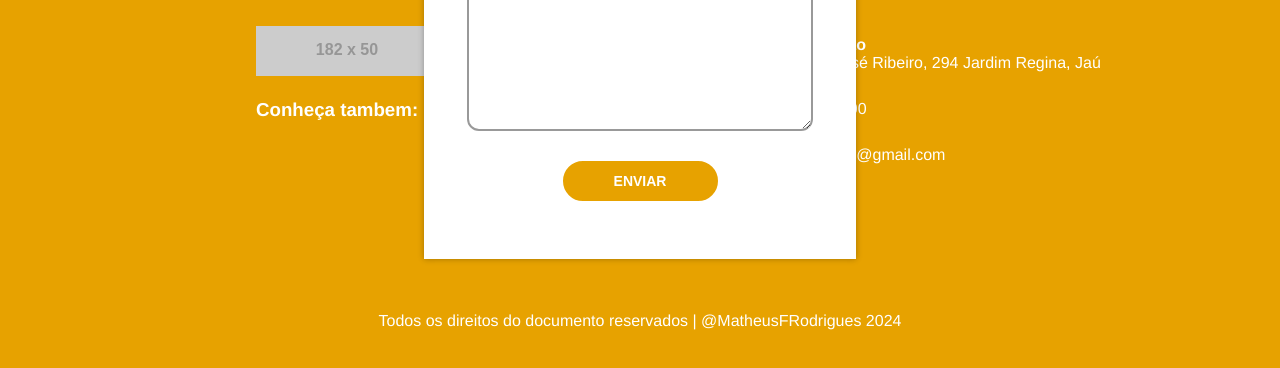
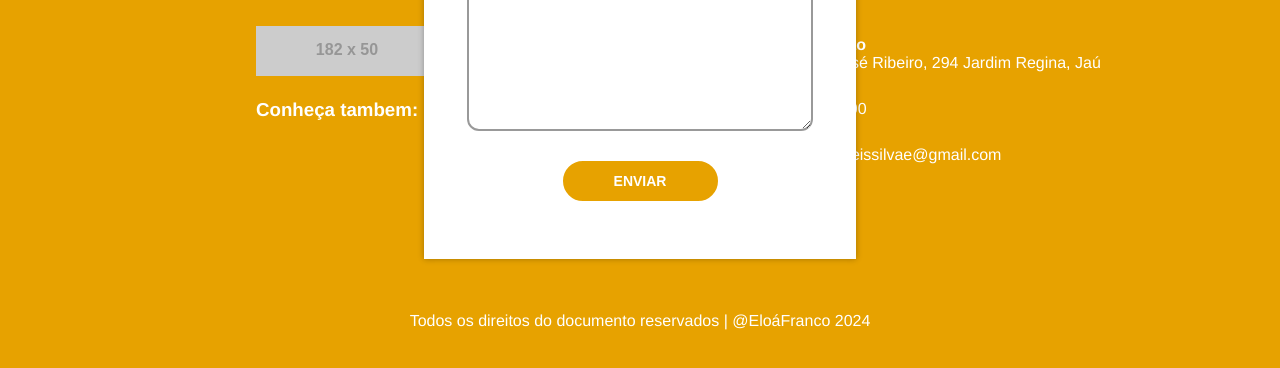
Before and after one commit to eloasenai/Pizzaria, a plain HTML site: page index.html in a window 1280 px wide. Shown: the part 2944-3312 px from the top of the page. Drawn offline with nearby package versions, Linux system fonts and the light colour scheme; placeholder pictures from the web are drawn by us.

Commit message:
pizzaria

```diff
--- a/index.html
+++ b/index.html
@@ -165,11 +165,11 @@
             <h4>Contato</h4>
             <p><small>14</small>3602-8600</p>
             <h4>Email</h4>
-            <p>math2306.r@gmail.com</p>
+            <p>francodosreissilvae@gmail.com</p>
           </div>
         </div>
         <div id="copyright">
-          Todos os direitos do documento reservados | @MatheusFRodrigues
+          Todos os direitos do documento reservados | @EloáFranco
           <script>
             document.write(new Date().getFullYear());
           </script>
```
